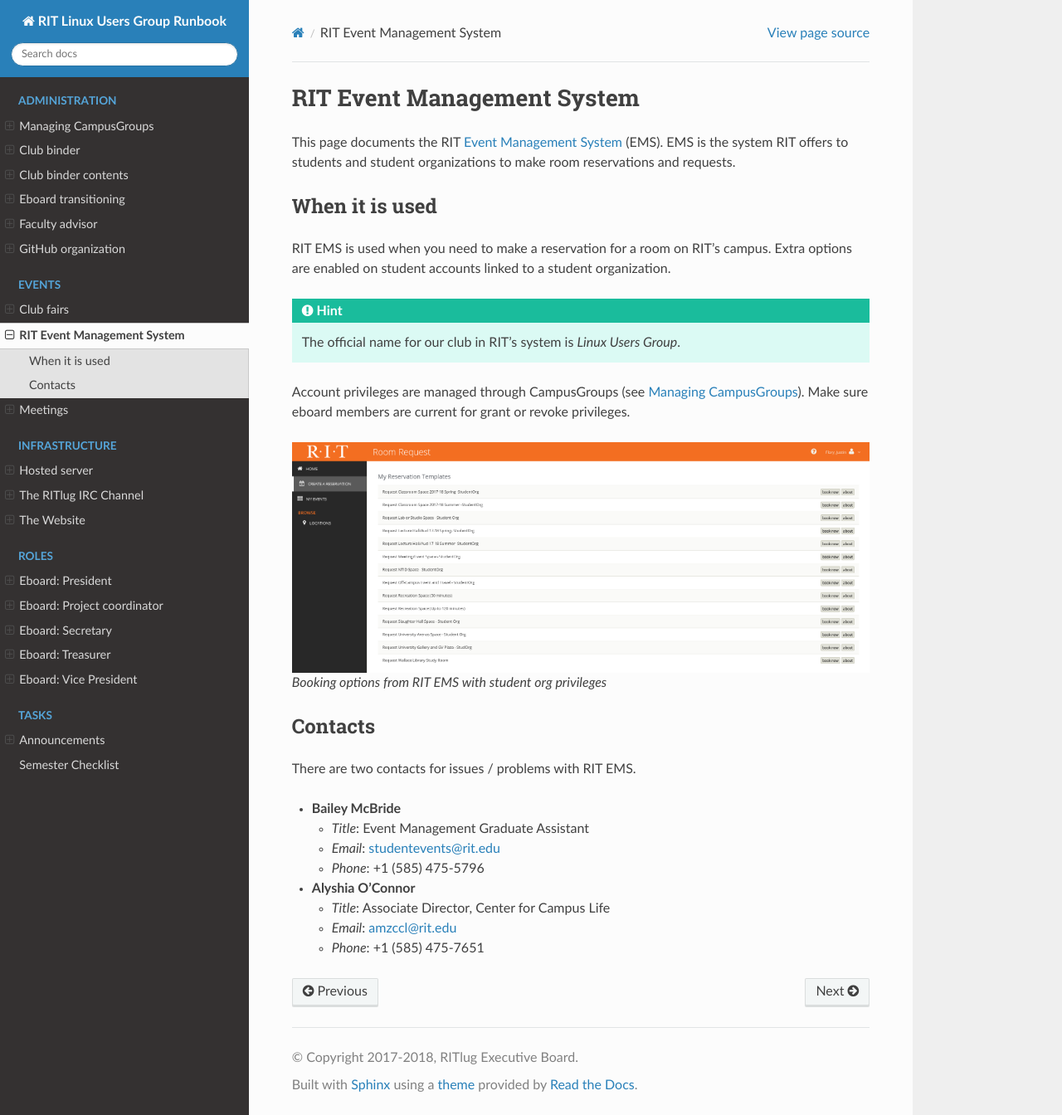
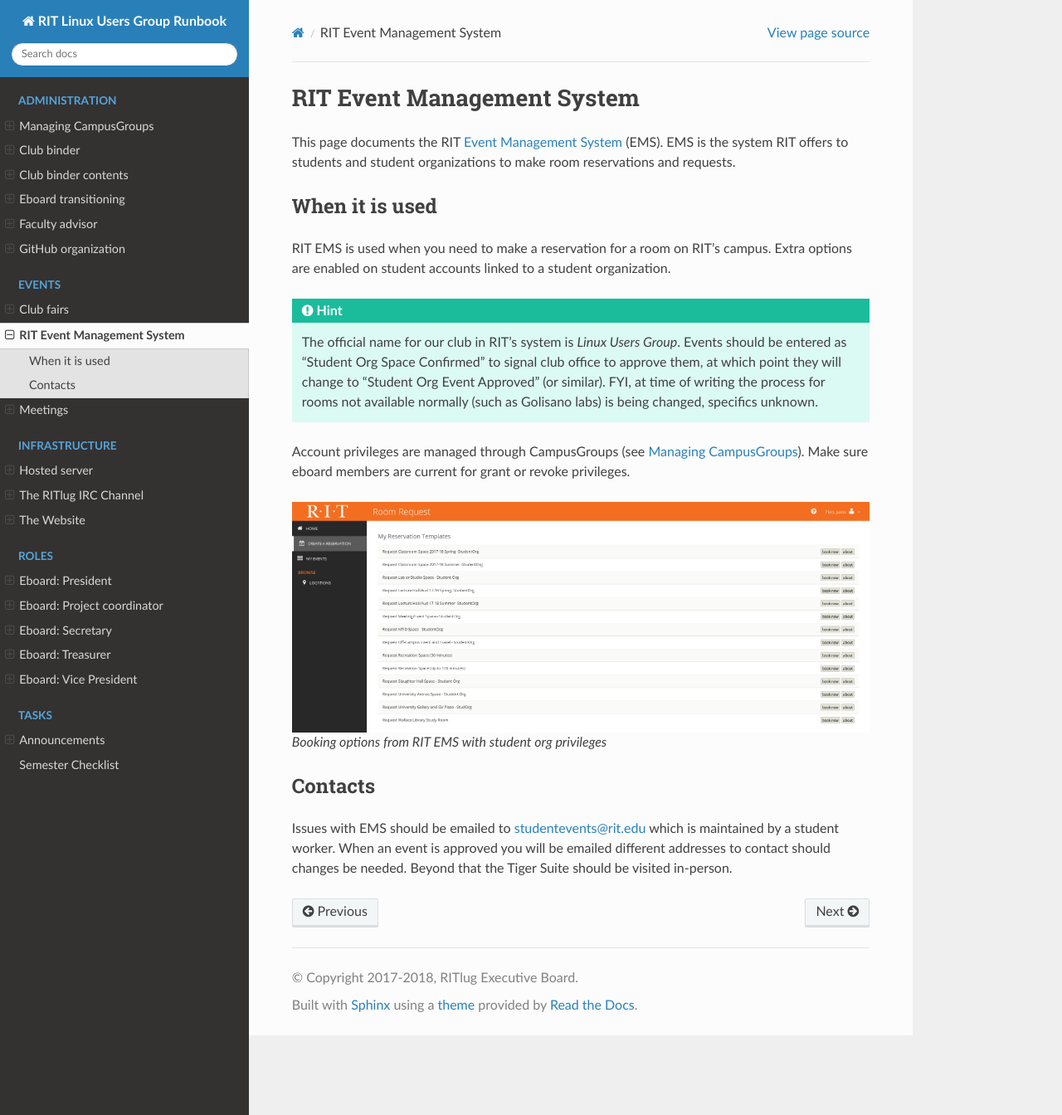
Before and after one commit to RITlug/runbook, a Sphinx documentation site: the page built from docs/events/event-management-system.rst, in a window 1280 px wide and 1344 px high. Shown: the whole window at 83% size. Built offline with Sphinx 7.4.7 and the Read the Docs theme 2.0.0, drawn with Linux system fonts in a browser that asks for light colours; formulas are drawn with MathJax 3.

Commit message:
Update EMS registration & contact info

```diff
--- a/docs/events/event-management-system.rst
+++ b/docs/events/event-management-system.rst
@@ -16,6 +16,8 @@
 .. hint::
 
    The official name for our club in RIT's system is *Linux Users Group*.
+   Events should be entered as "Student Org Space Confirmed" to signal club office to approve them, at which point they will change to "Student Org Event Approved" (or similar).
+   FYI, at time of writing the process for rooms not available normally (such as Golisano labs) is being changed, specifics unknown.
 
 Account privileges are managed through CampusGroups (see :doc:`../administration/campusgroups-management`).
 Make sure eboard members are current for grant or revoke privileges.
@@ -30,19 +32,8 @@
 Contacts
 ********
 
-There are two contacts for issues / problems with RIT EMS.
-
-- **Bailey McBride**
-
-  - *Title*: Event Management Graduate Assistant
-  - *Email*: studentevents@rit.edu
-  - *Phone*: +1 (585) 475-5796
-
-- **Alyshia O'Connor**
-
-  - *Title*: Associate Director, Center for Campus Life
-  - *Email*: amzccl@rit.edu
-  - *Phone*: +1 (585) 475-7651
-
+Issues with EMS should be emailed to studentevents@rit.edu which is maintained by a student worker.
+When an event is approved you will be emailed different addresses to contact should changes be needed.
+Beyond that the Tiger Suite should be visited in-person.
 
 .. _`Event Management System`: https://reserve.rit.edu/
```
